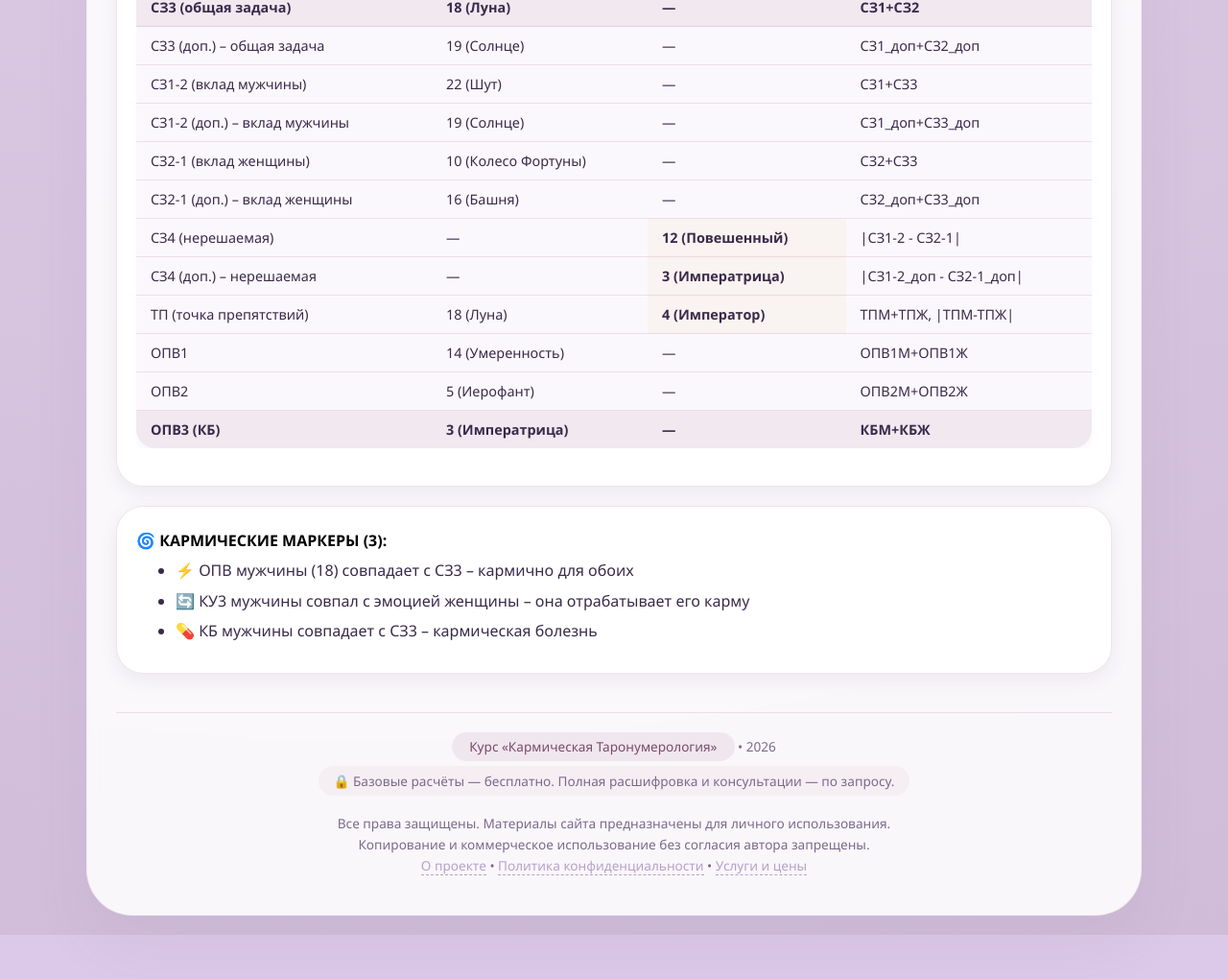
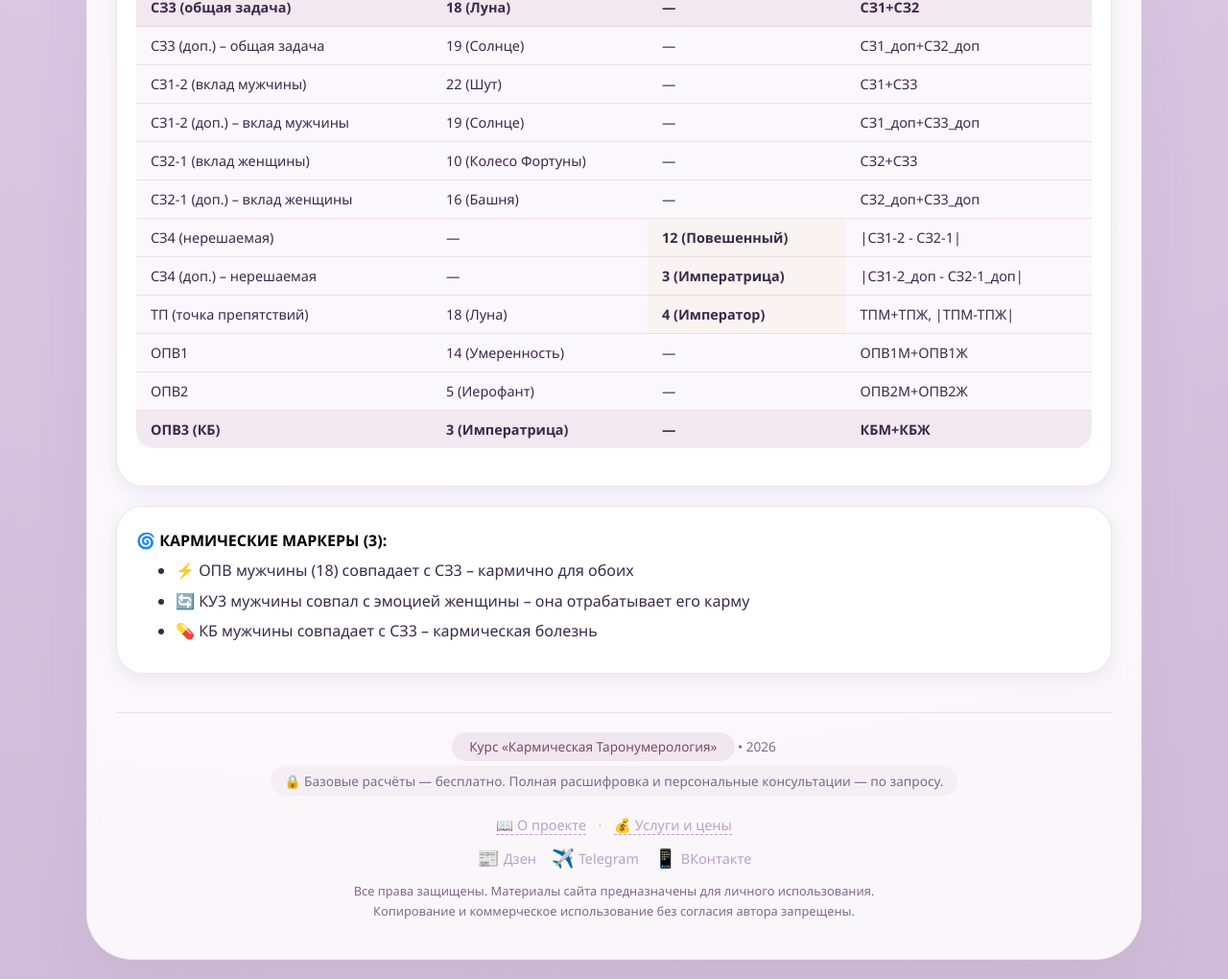
Before and after one commit to Magnitinka/Tarokarma, a plain HTML site: page duo.html in a window 1280 px wide. Shown: the part 2464-3484 px from the top of the page at 96% size. Before the commit the page ends 3438 px from the top, so only its background shows below. Drawn offline with Linux system fonts and the light colour scheme.

Commit message:
Update duo.html

```diff
--- a/duo.html
+++ b/duo.html
@@ -28,13 +28,31 @@
   <div id="results"></div>
 
   <div class="footer">
-    <div><span class="course">Курс «Кармическая Таронумерология»</span> • 2026</div>
-    <div class="paid-note">🔒 Базовые расчёты — бесплатно. Полная расшифровка и консультации — по запросу.</div>
-    <div style="margin-top:8px; font-size:0.85rem;">
-      Все права защищены. Материалы сайта предназначены для личного использования.
-      <br>Копирование и коммерческое использование без согласия автора запрещены.
-      <br><a href="#">О проекте</a> • <a href="#">Политика конфиденциальности</a> • <a href="#">Услуги и цены</a>
-    </div>
+  <div>
+    <span class="course">Курс «Кармическая Таронумерология»</span> • 2026
+  </div>
+  <div class="paid-note">
+    🔒 Базовые расчёты — бесплатно. Полная расшифровка и персональные консультации — по запросу.
+  </div>
+  <div style="margin-top:8px; font-size:0.9rem; line-height:1.8;">
+    <a href="https://tarokarm.zenclass.ru/school/products" target="_blank">📖 О проекте</a>
+    <span style="margin:0 8px; color:var(--border-color);">•</span>
+    <a href="https://vk.com/club239663402" target="_blank">💰 Услуги и цены</a>
+  </div>
+  <div style="margin-top:6px; font-size:0.9rem; display:flex; justify-content:center; gap:16px; flex-wrap:wrap;">
+    <a href="https://dzen.ru/trina" target="_blank" style="display:inline-flex; align-items:center; gap:4px; border-bottom:none;">
+      <span style="font-size:1.2rem;">📰</span> Дзен
+    </a>
+    <a href="https://t.me/magnitinka" target="_blank" style="display:inline-flex; align-items:center; gap:4px; border-bottom:none;">
+      <span style="font-size:1.2rem;">✈️</span> Telegram
+    </a>
+    <a href="https://vk.com/club239663402" target="_blank" style="display:inline-flex; align-items:center; gap:4px; border-bottom:none;">
+      <span style="font-size:1.2rem;">📱</span> ВКонтакте
+    </a>
+  </div>
+  <div style="margin-top:8px; font-size:0.8rem; color:var(--text-muted);">
+    Все права защищены. Материалы сайта предназначены для личного использования.
+    <br>Копирование и коммерческое использование без согласия автора запрещены.
   </div>
 </div>
 
```
